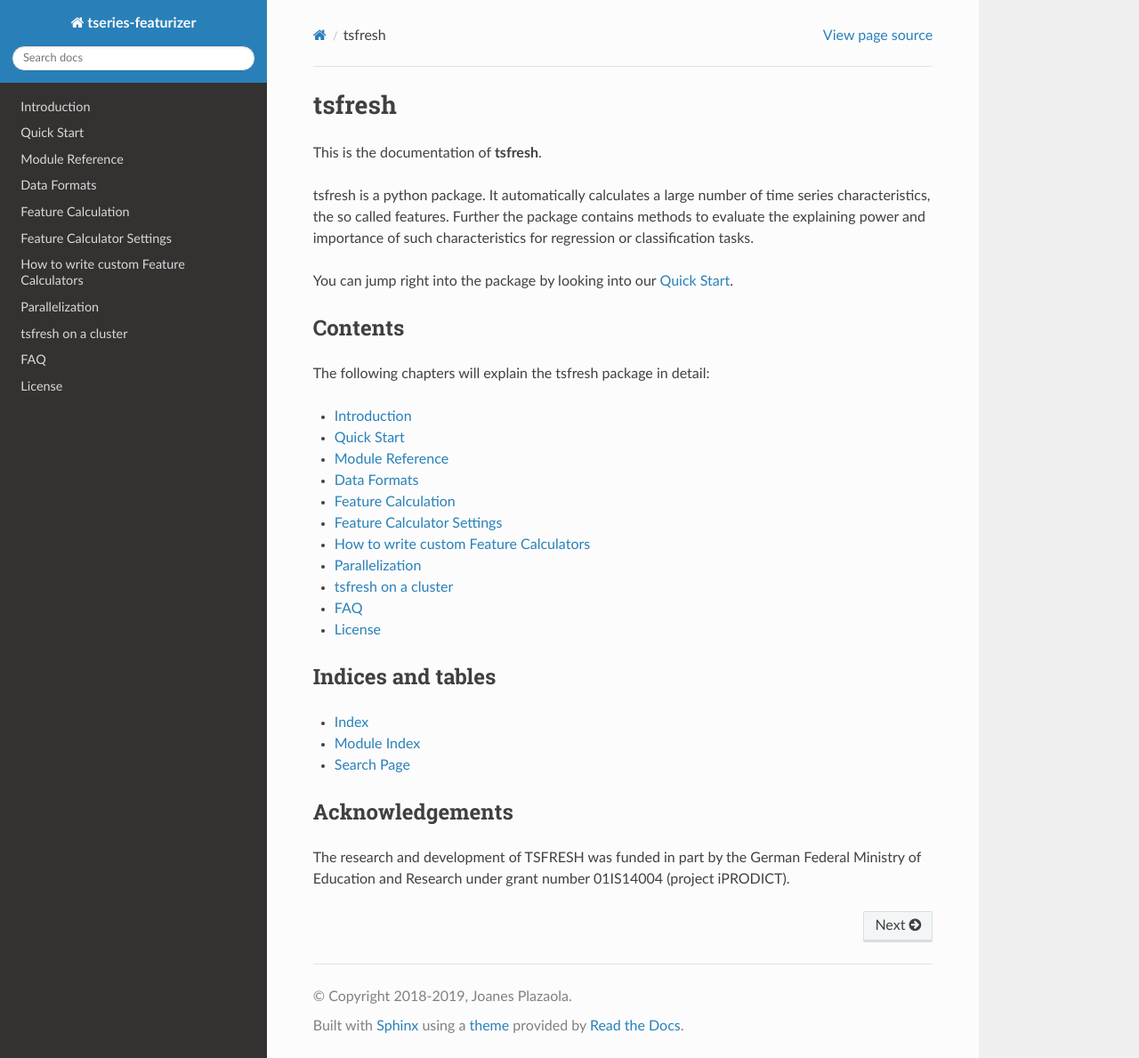
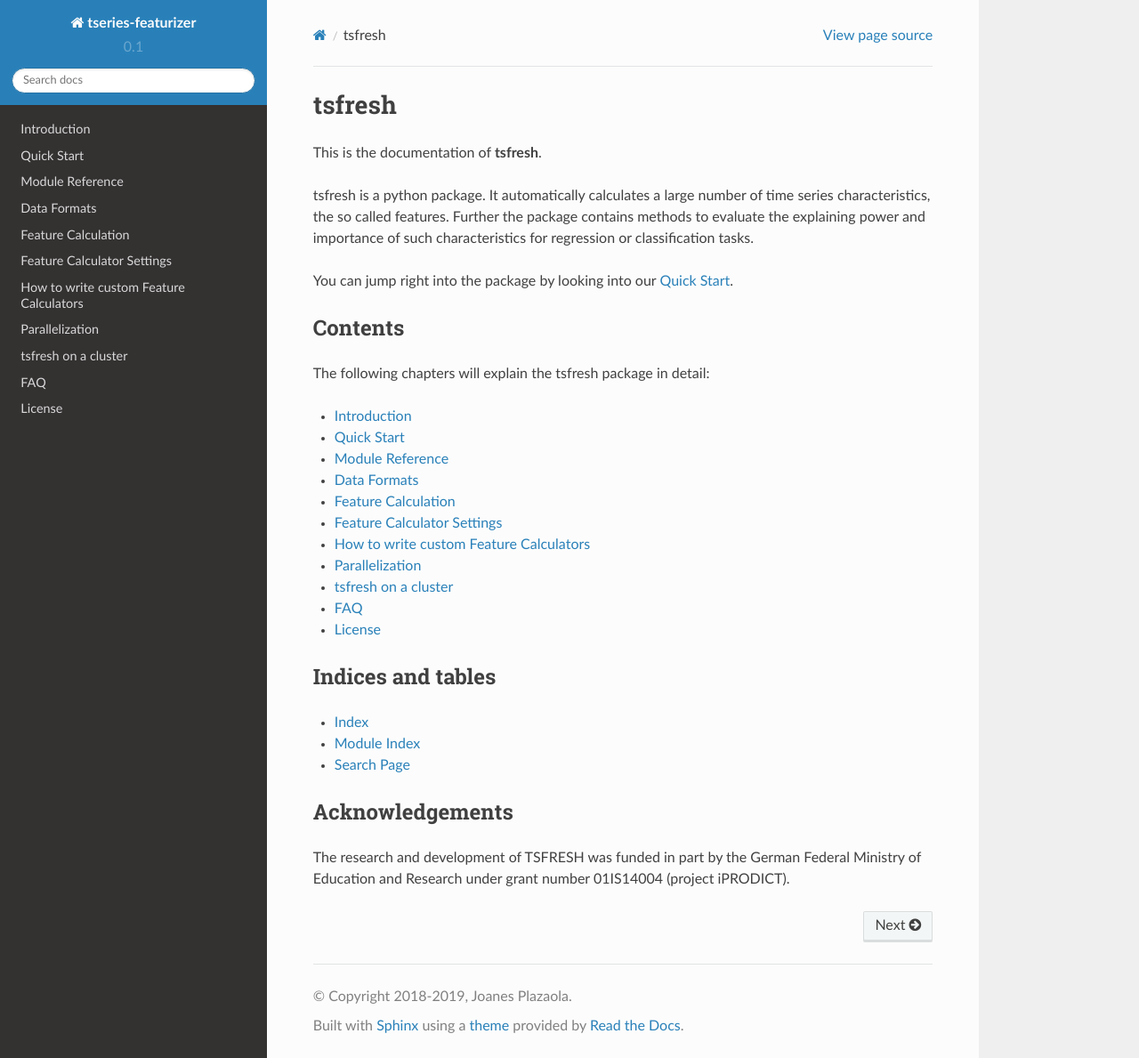
Before and after one commit to joanesplazaola/tseries-featurizer, a Sphinx documentation site: the page built from docs/index.rst, in a window 1280 px wide and 1189 px high. Shown: the whole window at 89% size. Built offline with Sphinx 7.4.7 and the Read the Docs theme 2.0.0, drawn with Linux system fonts in a browser that asks for light colours; formulas are drawn with MathJax 3; pages that are not in the unit, such as notebooks, are missing from menus.

Commit message:
Bertsioa eskuz

```diff
--- a/docs/conf.py
+++ b/docs/conf.py
@@ -71,9 +71,9 @@
 # built documents.
 #
 # The short X.Y version.
-version = ''  # Is set by calling `setup.py docs`
+version = '0.1'  # Is set by calling `setup.py docs`
 # The full version, including alpha/beta/rc tags.
-release = ''  # Is set by calling `setup.py docs`
+release = '0.1'  # Is set by calling `setup.py docs`
 
 # The language for content autogenerated by Sphinx. Refer to documentation
 # for a list of supported languages.
```
